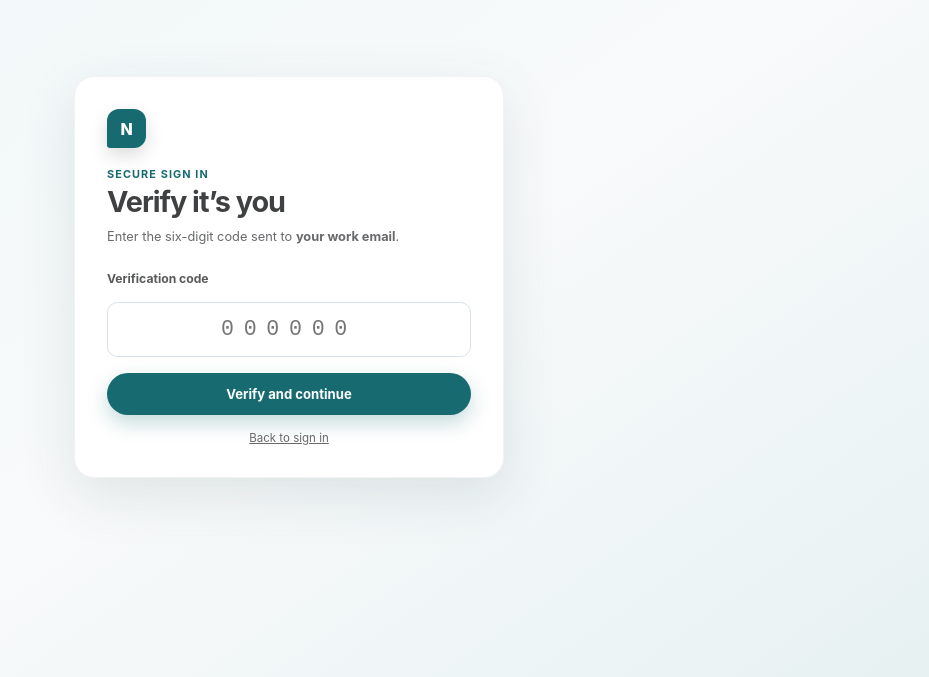
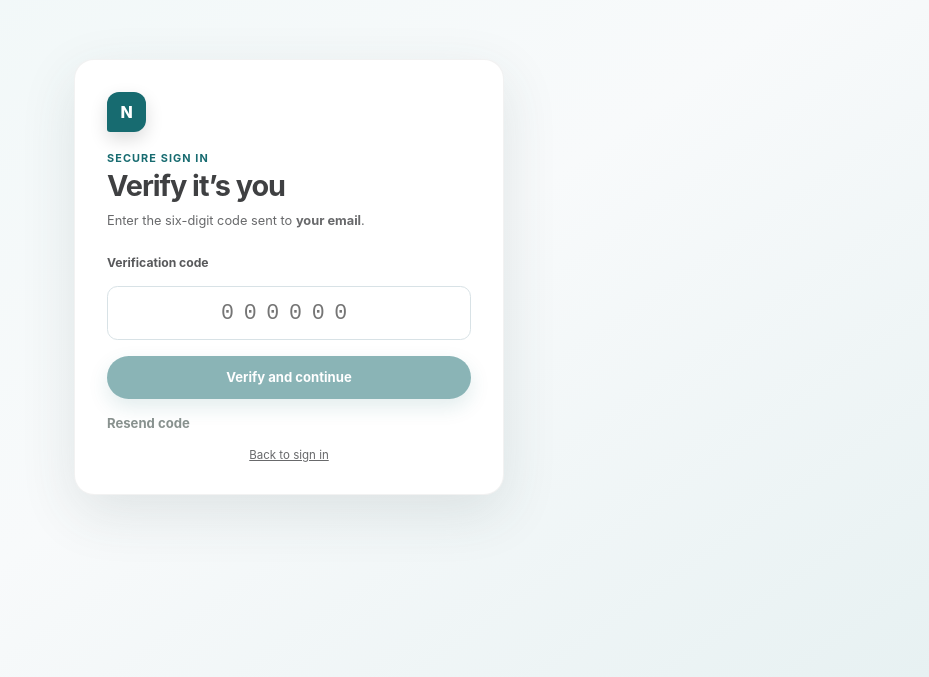
Before and after one commit to tusharmalpani20/niq-application, a React (Vite) app in the folder apps/web/: page /verify in a window 1280 px wide. Shown: the part 123-800 px from the top of the page, without its empty margins (351-1280 px from the left). Built offline with nearby package versions, Linux system fonts and the light colour scheme.

Commit message:
feat: show MFA expiry and retry state

```diff
--- a/apps/web/src/lib/api.ts
+++ b/apps/web/src/lib/api.ts
@@ -3,6 +3,8 @@ import {
   apiErrorSchema,
   authenticationResponseSchema,
   invitationAcceptanceResponseSchema,
+  resendMfaRequestSchema,
+  resendMfaResponseSchema,
   signInRequestSchema,
   signInResponseSchema,
   verifyMfaRequestSchema,
@@ -20,7 +22,7 @@ export class ApiRequestError extends Error {
 }
 
 export type SignInResult =
-  | { nextStep: "MFA_REQUIRED"; challengeToken: string }
+  | { nextStep: "MFA_REQUIRED"; challengeToken: string; expiresAt: string; resendAvailableAt: string; attemptsRemaining: number; resendsRemaining: number }
   | { nextStep: "AUTHENTICATED"; user: AuthenticatedUser };
 
 async function responseBody(response: Response): Promise<unknown> {
@@ -42,7 +44,14 @@ export async function signIn(input: SignInRequest): Promise<SignInResult> {
     body: JSON.stringify(request),
   });
   const result = signInResponseSchema.parse(await responseBody(response));
-  if ("mfaRequired" in result) return { nextStep: "MFA_REQUIRED", challengeToken: result.challengeToken };
+  if ("mfaRequired" in result) return {
+    nextStep: "MFA_REQUIRED",
+    challengeToken: result.challengeToken,
+    expiresAt: result.expiresAt,
+    resendAvailableAt: result.resendAvailableAt,
+    attemptsRemaining: result.attemptsRemaining,
+    resendsRemaining: result.resendsRemaining,
+  };
   return { nextStep: "AUTHENTICATED", user: result.user };
 }
 
@@ -54,6 +63,16 @@ export async function verifyMfa(input: VerifyMfaRequest): Promise<AuthenticatedU
     body: JSON.stringify(verifyMfaRequestSchema.parse(input)),
   });
   return authenticationResponseSchema.parse(await responseBody(response)).user;
+}
+
+export async function resendMfa(challengeToken: string) {
+  const response = await fetch("/api/v1/auth/mfa/resend", {
+    method: "POST",
+    credentials: "include",
+    headers: { "content-type": "application/json" },
+    body: JSON.stringify(resendMfaRequestSchema.parse({ challengeToken })),
+  });
+  return resendMfaResponseSchema.parse(await responseBody(response));
 }
 
 export async function acceptInvitation(input: AcceptInvitation): Promise<void> {
--- a/apps/web/src/pages/SignInPage.tsx
+++ b/apps/web/src/pages/SignInPage.tsx
@@ -15,7 +15,7 @@ export function SignInPage() {
 
     try {
       const result = await signIn({ email: String(data.get("email")), password: String(data.get("password")) });
-      if (result.nextStep === "MFA_REQUIRED") navigate("/verify", { state: { challengeToken: result.challengeToken, email: String(data.get("email")) } });
+      if (result.nextStep === "MFA_REQUIRED") navigate("/verify", { state: { ...result, email: String(data.get("email")) } });
       else navigate("/");
     } catch (error) {
       setMessage(error instanceof ApiRequestError ? error.message : "Sign in is temporarily unavailable. Please try again later.");
--- a/apps/web/src/pages/VerifyMfaPage.tsx
+++ b/apps/web/src/pages/VerifyMfaPage.tsx
@@ -1,32 +1,112 @@
-import { type FormEvent, useState } from "react";
+import { type FormEvent, useEffect, useState } from "react";
 import { Link, useLocation, useNavigate } from "react-router-dom";
-import { ApiRequestError, verifyMfa } from "../lib/api";
+import { ApiRequestError, resendMfa, verifyMfa } from "../lib/api";
+
+type ChallengeState = {
+  email: string;
+  challengeToken: string;
+  expiresAt: string;
+  resendAvailableAt: string;
+  attemptsRemaining: number;
+  resendsRemaining: number;
+};
+
+function remainingSeconds(until: string, now: number) {
+  return Math.max(0, Math.ceil((new Date(until).getTime() - now) / 1000));
+}
+
+function duration(seconds: number) {
+  const minutes = Math.floor(seconds / 60);
+  return `${minutes}:${String(seconds % 60).padStart(2, "0")}`;
+}
+
+function numericDetail(error: ApiRequestError, name: string) {
+  const value = error.response.error.details?.[name];
+  return typeof value === "number" ? value : undefined;
+}
 
 export function VerifyMfaPage() {
   const navigate = useNavigate();
   const location = useLocation();
+  const initial = location.state as ChallengeState | null;
+  const [challenge, setChallenge] = useState<ChallengeState | null>(initial?.challengeToken && initial.expiresAt ? initial : null);
   const [busy, setBusy] = useState(false);
+  const [resending, setResending] = useState(false);
   const [message, setMessage] = useState<string | null>(null);
-  const state = location.state as { email?: string; challengeToken?: string } | null;
-  const email = state?.email ?? "your work email";
+  const [notice, setNotice] = useState<string | null>(null);
+  const [now, setNow] = useState(Date.now());
+
+  useEffect(() => {
+    const timer = window.setInterval(() => setNow(Date.now()), 1000);
+    return () => window.clearInterval(timer);
+  }, []);
+
+  const expiresIn = challenge ? remainingSeconds(challenge.expiresAt, now) : 0;
+  const resendIn = challenge ? remainingSeconds(challenge.resendAvailableAt, now) : 0;
+  const expired = expiresIn === 0;
+
   async function submit(event: FormEvent<HTMLFormElement>) {
     event.preventDefault();
-    if (!state?.challengeToken) { setMessage("This verification request is no longer available. Please sign in again."); return; }
-    setBusy(true); setMessage(null);
+    if (!challenge) {
+      setMessage("This verification request is no longer available. Please sign in again.");
+      return;
+    }
+    if (expired) {
+      setMessage("This code has expired. Request a new code or sign in again.");
+      return;
+    }
+    setBusy(true);
+    setMessage(null);
+    setNotice(null);
     const data = new FormData(event.currentTarget);
     try {
-      await verifyMfa({ challengeToken: state.challengeToken, otp: String(data.get("otp")) });
+      await verifyMfa({ challengeToken: challenge.challengeToken, otp: String(data.get("otp")) });
       navigate("/");
     } catch (error) {
-      setMessage(error instanceof ApiRequestError ? error.message : "Verification is temporarily unavailable. Please try again.");
-    } finally { setBusy(false); }
+      if (error instanceof ApiRequestError) {
+        const attemptsRemaining = numericDetail(error, "attemptsRemaining");
+        if (attemptsRemaining !== undefined) setChallenge({ ...challenge, attemptsRemaining });
+        setMessage(error.message);
+      } else {
+        setMessage("Verification is temporarily unavailable. Please try again.");
+      }
+    } finally {
+      setBusy(false);
+    }
   }
+
+  async function resend() {
+    if (!challenge || resendIn > 0 || challenge.resendsRemaining === 0) return;
+    setResending(true);
+    setMessage(null);
+    setNotice(null);
+    try {
+      const result = await resendMfa(challenge.challengeToken);
+      setChallenge({ ...challenge, ...result });
+      setNow(Date.now());
+      setNotice("A new verification code has been sent. The previous code no longer works.");
+    } catch (error) {
+      setMessage(error instanceof ApiRequestError ? error.message : "A new code could not be requested. Please try again.");
+    } finally {
+      setResending(false);
+    }
+  }
+
   return <main className="auth-page"><section className="auth-card" aria-labelledby="verify-title">
     <div className="brand-logo auth-logo">N</div><p className="page-eyebrow">Secure sign in</p><h1 id="verify-title">Verify it’s you</h1>
-    <p className="auth-intro">Enter the six-digit code sent to <strong>{email}</strong>.</p>
+    <p className="auth-intro">Enter the six-digit code sent to <strong>{challenge?.email ?? "your email"}</strong>.</p>
+    {challenge && <div className="verification-status" aria-live="polite">
+      <span>{expired ? "Code expired" : `Expires in ${duration(expiresIn)}`}</span>
+      <span>{challenge.attemptsRemaining} {challenge.attemptsRemaining === 1 ? "attempt" : "attempts"} remaining</span>
+    </div>}
     <form onSubmit={submit}><label htmlFor="otp">Verification code</label><input id="otp" name="otp" className="otp-input" inputMode="numeric" autoComplete="one-time-code" pattern="[0-9]{6}" maxLength={6} placeholder="000000" required />
+      {notice && <p className="success-message" role="status">{notice}</p>}
       {message && <p className="error-message" role="alert">{message}</p>}
-      <button className="btn btn-primary btn-block" disabled={busy}>{busy ? "Verifying…" : "Verify and continue"}</button>
-    </form><Link className="auth-back" to="/sign-in">Back to sign in</Link>
+      <button className="btn btn-primary btn-block" disabled={busy || expired || !challenge}>{busy ? "Verifying…" : "Verify and continue"}</button>
+    </form>
+    <button className="text-button auth-resend" type="button" onClick={resend} disabled={!challenge || resending || resendIn > 0 || challenge.resendsRemaining === 0}>
+      {resending ? "Sending…" : challenge?.resendsRemaining === 0 ? "Resend limit reached" : resendIn > 0 ? `Resend in ${duration(resendIn)}` : "Resend code"}
+    </button>
+    <Link className="auth-back" to="/sign-in">Back to sign in</Link>
   </section></main>;
 }
```
Also changed, not shown: apps/web/src/styles.css (+4 -0 lines).
